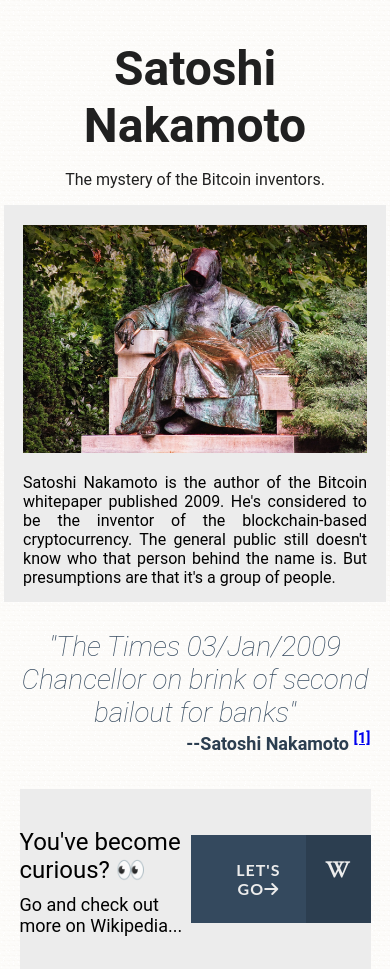
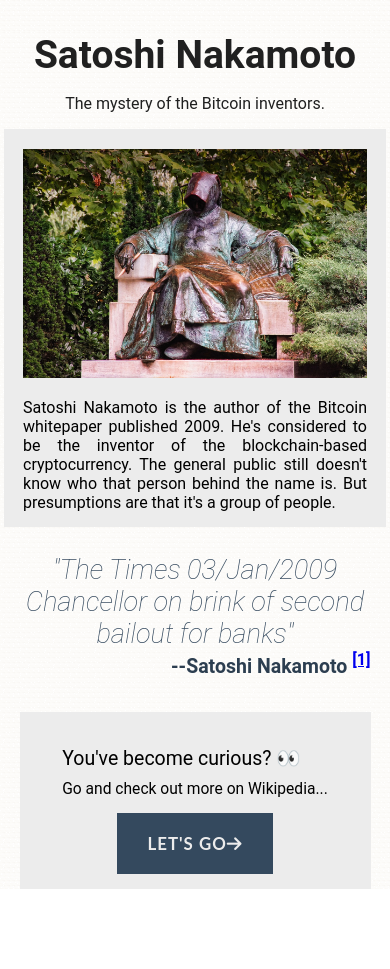
Before and after one commit to MaxHopf/tribute-page-freecodecamp, a plain HTML site: page index.html in a window 390 px wide. After the commit the page ends 889 px from the top, so only its background shows below. Drawn offline with Linux system fonts and the light colour scheme.

Commit message:
Make webpage more responsive for mobile devices by adding media queries to style.css

```diff
--- a/style.css
+++ b/style.css
@@ -122,3 +122,39 @@ figure figcaption{
     border-width: 2px;
     border-color: var(--color-grey-blue);
 }
+
+/*======================================== Responsivness ========================================*/
+
+
+@media screen and (max-width: 700px) {
+    #heading h1{
+        font-size: 38px;
+    }
+    #action{
+        flex-direction: column;
+    }
+}
+@media screen and (max-width: 420px){
+    #heading h1{
+        font-size: 10vw;
+    }
+    #quote p{
+        font-size: 7vw;
+    }
+    #quote #author{
+        font-size: 5vw;
+    }
+    #action .big-text{
+        font-size: 5vw;
+    }
+    #action .normal-text{
+        font-size: 4vw;
+    }
+    #action button{
+        font-size: 2vh;
+        padding: 20px 30px 20px 30px;
+    }
+    #action button:after{
+        display: none;
+    }
+}
```
Also changed, not shown: 1 other file.
